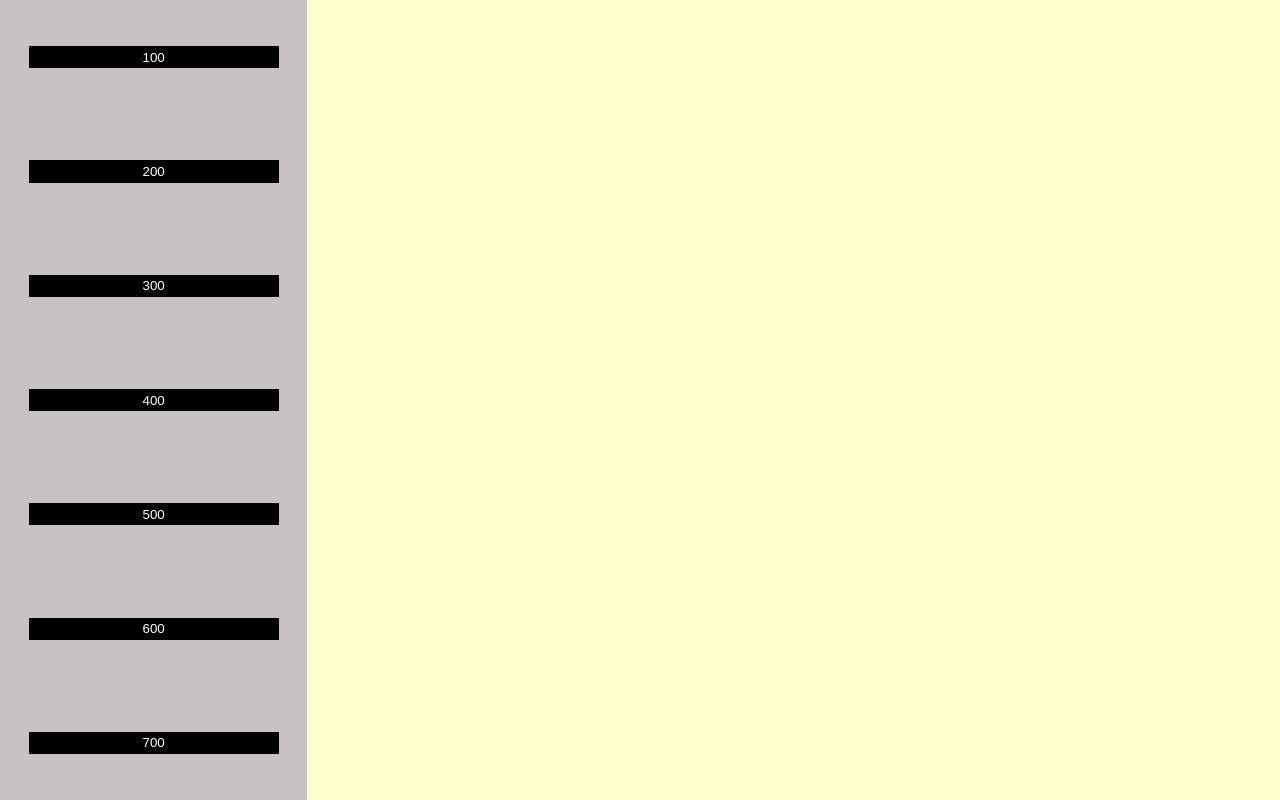
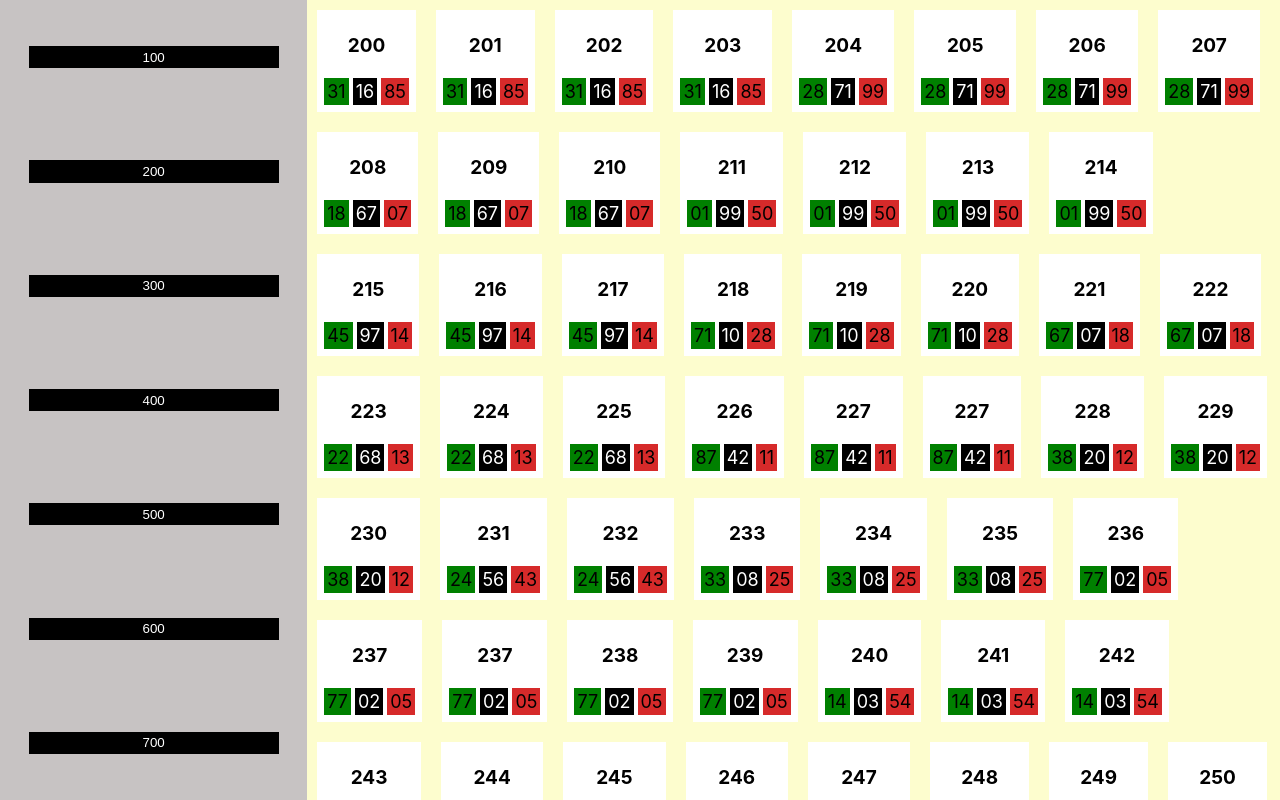
Before and after one commit to henokwel/bro_terminal_cheatcode, a React (Create React App) app: page / in a window 1280 px wide. Built offline with nearby package versions, Linux system fonts and the light colour scheme.

Commit message:
barebone -v of app working with static data

```diff
--- a/src/App.css
+++ b/src/App.css
@@ -16,9 +16,15 @@ aside {
 }
 
 main {
+  display: flex;
+  flex-direction: row;
+  flex-wrap: wrap;
   height: 100vh;
   width: 100%;
   background: rgb(253, 253, 206);
+  overflow-y: scroll;
+  overflow-x: hidden;
+
 }
 /*# sourceMappingURL=App.css.map */
 
@@ -34,3 +40,41 @@ button {
   margin-bottom: 15%;
 
 }
+
+.controll_Card{
+  display: flex;
+  flex-direction: column;
+  align-items: center;
+  margin: 10px;
+  padding: 5px;
+  background: white;
+}
+
+.controll_Card_controller{
+  display: flex;
+}
+
+.controll_Card h3{
+  font-size: 19px;
+  font-weight: 700;
+}
+
+.controll_Card_controller li{
+  font-size: 18px;
+  list-style: none;
+  margin: 2px;
+  padding: 3px;
+
+}
+
+.controll_Card_controller li:nth-child(1){
+  background: green;
+}
+.controll_Card_controller li:nth-child(2){
+  background: black;
+  color: white;
+}
+
+.controll_Card_controller li:nth-child(3){
+  background: rgb(214, 42, 42);
+}
--- a/src/App.js
+++ b/src/App.js
@@ -9,7 +9,7 @@ import Data from './db/Data';
 
 function App() {
 
-  const [currentId, setCurrentId] = useState(100)
+  const [currentId, setCurrentId] = useState(200)
 
   // useEffect(() => {
   //   window.addEventListener('online', () => {
@@ -42,31 +42,32 @@ function App() {
 
   }
 
+  // Data["200"].map(item => console.log(item))
 
 
   return (
     <div className="App">
       <aside>
 
-        <button>
+        <button onClick={() => handleFilterBtn(100)}>
           100
         </button>
-        <button>
+        <button onClick={() => handleFilterBtn(200)}>
           200
         </button>
-        <button>
+        <button onClick={() => handleFilterBtn(300)}>
           300
         </button>
-        <button>
+        <button onClick={() => handleFilterBtn(400)}>
           400
         </button>
-        <button>
+        <button onClick={() => handleFilterBtn(500)}>
           500
         </button>
-        <button>
+        <button onClick={() => handleFilterBtn(600)}>
           600
         </button>
-        <button>
+        <button onClick={() => handleFilterBtn(700)}>
           700
         </button>
 
@@ -74,7 +75,19 @@ function App() {
 
       <main>
 
+        {
+          Data[currentId].map(item => {
+            const { id, key } = item
 
+            return <div className='controll_Card'>
+              <h3>{id}</h3>
+              <div className='controll_Card_controller'>
+                {key.map(controller => <li>{`${controller < 10 ? `0` + controller : controller}`}</li>)}
+              </div>
+            </div>
+          }
+          )
+        }
 
       </main>
     </div>
```
